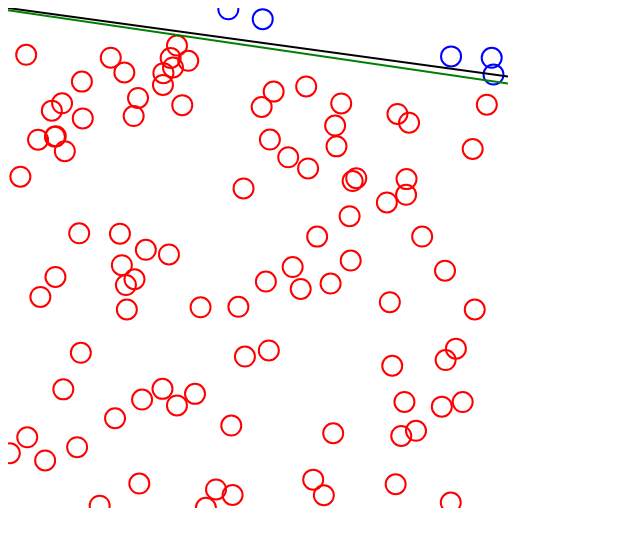
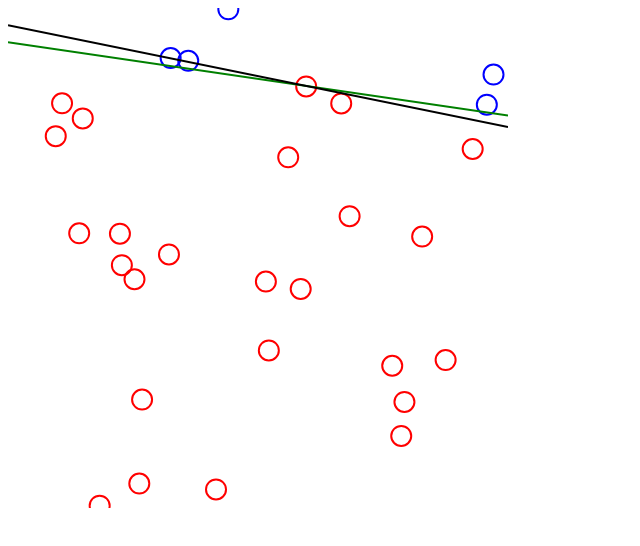
Before and after one commit to anarchih/PLA_demo, a plain HTML site: page index.html in a window 1280 px wide. Shown: the whole page, without its empty margins (0-640 px from the left). Drawn offline with Linux system fonts and the light colour scheme.

Commit message:
fixed bug

```diff
--- a/index.html
+++ b/index.html
@@ -1,18 +1,15 @@
 <html>
 <head>
 	<script>
-		var dataAmounts = 100
+		var dataAmounts = 30
 		var TrueOrFalse = []
 		function main(){
 			var m = generateFunc();
+			var data = generateData();
+			var data2 = data
+			classify(m, data)
 
-			console.log(m[0], m[1], m[2])
-		//	var n = 1;
-		//	var b = 0;
-			var data = generateData();
-			classify(m, data)
 			drawline(m,'green')
-			//alert("d")
 			var result = analyze(m, data)
 			drawline(result,'#000000')
 		}
@@ -20,7 +17,7 @@
 			var m = []//Math.random()*10;
 			m[0] = Math.random()*9+0.1;
 			m[1] = Math.random()*9-9.1;
-			m[2] = 10//Math.random()*100;
+			m[2] = Math.random()*100+100;
 			return m;
 		}
 		function generateData(){
@@ -29,18 +26,20 @@
 				x = Math.random()*500
 				y = Math.random()*500
 				data[i] = [x, y, 1];
+
 			}
+		//	data[0][2] = 1
 			return data
 		}
 		function classify(m, data){
 			for (var i=0; i<dataAmounts; i++){
 				if (data[i][1]*m[1] + data[i][0]*m[0] + m[2] >= 0){
 					drawCircle(data[i][0],data[i][1])
-					TrueOrFalse = true;
+					TrueOrFalse[i] = 1;
 					}
 				else {
 					drawCross(data[i][0], data[i][1])
-					TrueOrFalse[i] = false
+					TrueOrFalse[i] = 0
 					}
 			//console.log(data[i][0],data[i][1])
 			}
@@ -70,27 +69,32 @@
 			ctx.stroke();
 		}
 		function analyze(m, data){
-			var origin = data[0]
-		//	console.log(origin)
+			var origin = [data[0][0],data[0][1],data[0][2]]
+			console.log(origin)
+			origin[0] = 1;
+			console.log(data[0])
 			var done = false;
+			count = 0
 			while (1){
 				if (done){
-					console.log(origin)
 					break;
 				}
 				for (var i=0; i<dataAmounts; i++){
-					if(data[i][1]*m[1] + data[i][0]*m[0] + m[2] >= 0 && origin[0]*data[i][0] + origin[1]*data[i][1] + origin[2]*data[i][2] < 0){
+					if(TrueOrFalse[i] && origin[0]*data[i][0] + origin[1]*data[i][1] + origin[2]*data[i][2] < 0){
+					//	if(TrueOrFalse[i] == false)count++
 						origin[0] = origin[0] + data[i][0];
 						origin[1] = origin[1] + data[i][1];
 						origin[2] = origin[2] + data[i][2];
 						break;
 					}
-					else if(data[i][1]*m[1] + data[i][0]*m[0] + m[2] < 0 && origin[0]*data[i][0] + origin[1]*data[i][1] + origin[2]*data[i][2] >= 0){
+					else if(!TrueOrFalse[i] && origin[0]*data[i][0] + origin[1]*data[i][1] + origin[2]*data[i][2] >= 0){
+					//	if(TrueOrFalse[i] == true)count++
 						origin[0] = origin[0] - data[i][0];
 						origin[1] = origin[1] - data[i][1];
 						origin[2] = origin[2] - data[i][2];
 						break;
 					}
+
 					if( i == dataAmounts - 1){
 						done = true;
 						break;
@@ -99,17 +103,19 @@
 				}
 
 			}
+		//	console.log(count)
 			return origin
 
 		}
 		function drawline (result,color){
+			console.log(TrueOrFalse)
 			var c = document.getElementById("myCanvas");
 			var ctx = c.getContext("2d");
 			//ctx.fillStyle = "#FF0000";
 			ctx.strokeStyle = color;
 			ctx.beginPath();
-			ctx.moveTo(0,(-result[0]*0-result[2])/result[1]);
-			ctx.lineTo(500,(-result[0]*500-result[2])/result[1]);
+			ctx.moveTo(0,(-result[0]*0-result[2]*1)/result[1]);
+			ctx.lineTo(500,(-result[0]*500-result[2]*1)/result[1]);
 			ctx.stroke();
 		}
 
```
